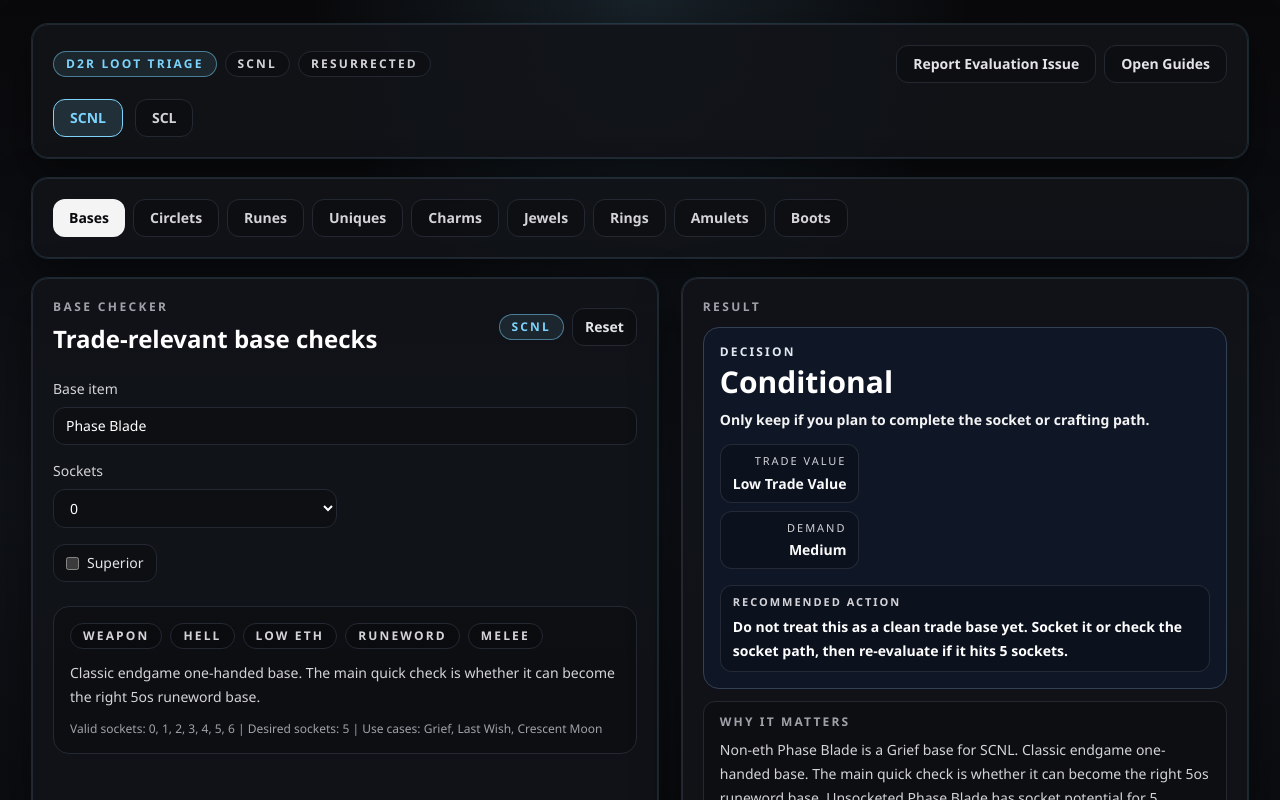
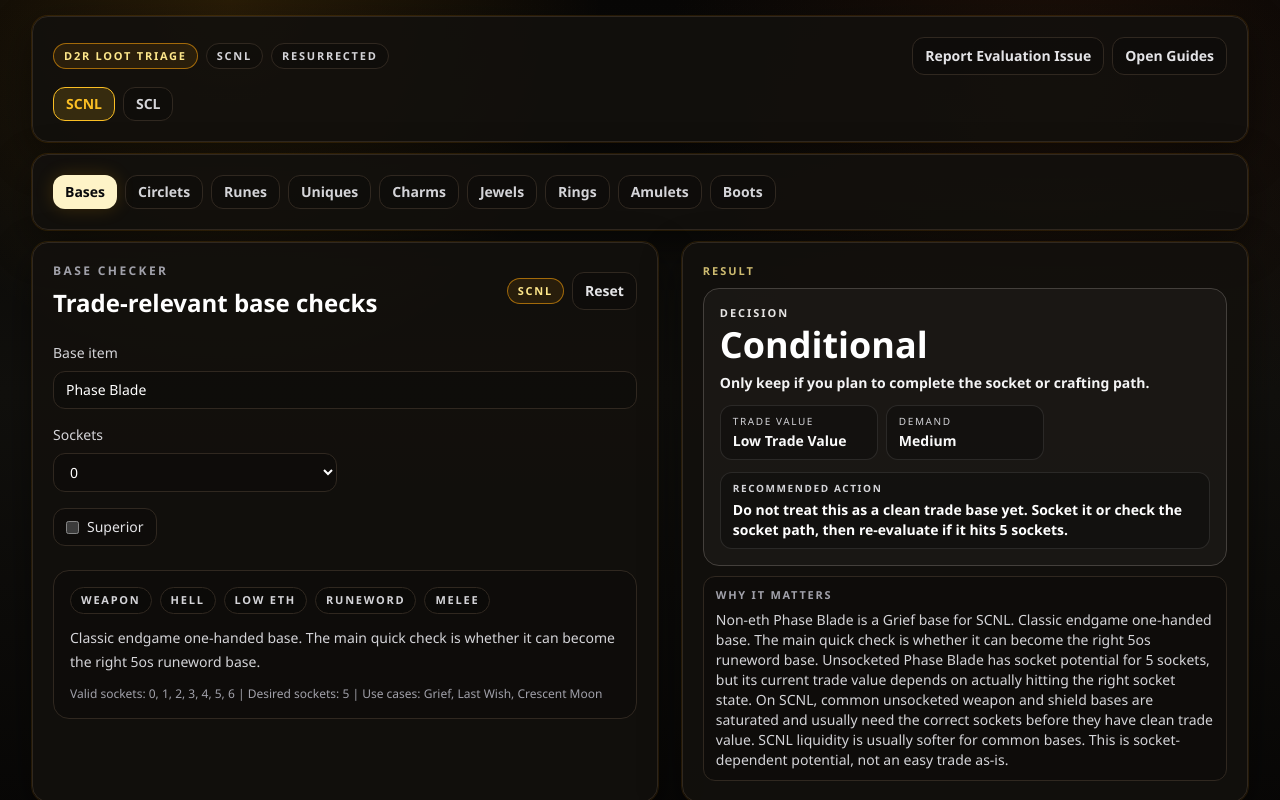
Before and after one commit to JaeBoz/d2r-loot-triage, a Next.js app: page / in a window 1280 px wide. Shown: the top 800 px of the page. Built offline with nearby package versions, Linux system fonts and the light colour scheme.

Commit message:
Polish triage UI: tighten results and add restrained Diablo styling

```diff
--- a/app/globals.css
+++ b/app/globals.css
@@ -18,8 +18,9 @@
   margin: 0;
   min-height: 100vh;
   background:
-    radial-gradient(circle at top, rgba(125, 211, 252, 0.12), transparent 28%),
-    linear-gradient(180deg, #09090b 0%, #0f1218 50%, #09090b 100%);
+    radial-gradient(circle at 18% 0%, rgba(245, 158, 11, 0.14), transparent 28%),
+    radial-gradient(circle at 82% 10%, rgba(120, 53, 15, 0.18), transparent 30%),
+    linear-gradient(180deg, #080706 0%, #11100d 48%, #080706 100%);
   color: #f4f4f5;
   font-family: "Segoe UI", Tahoma, Geneva, Verdana, sans-serif;
 }
@@ -36,5 +37,5 @@
 }
 
 ::selection {
-  background: rgba(125, 211, 252, 0.35);
+  background: rgba(245, 158, 11, 0.35);
 }
--- a/components/app-shell.tsx
+++ b/components/app-shell.tsx
@@ -21,10 +21,10 @@
   const [category, setCategory] = useState<ItemCategory>("Bases");
 
   return (
-    <main className="mx-auto flex min-h-screen max-w-7xl flex-col gap-5 px-4 py-6 sm:px-6 lg:px-8">
+    <main className="mx-auto flex min-h-screen max-w-7xl flex-col gap-3 px-3 py-4 sm:px-5 lg:px-8">
       <header>
         <Card className="overflow-hidden">
-          <div className="flex flex-wrap items-center justify-between gap-4">
+          <div className="flex flex-wrap items-center justify-between gap-3">
             <div className="flex flex-wrap items-center gap-2">
               <Pill active>D2R Loot Triage</Pill>
               <Pill>{mode}</Pill>
@@ -32,7 +32,7 @@
             </div>
             <div className="flex flex-wrap items-center gap-2">
               <a
-                className="rounded-xl border border-border bg-black/20 px-4 py-2 text-sm font-semibold text-zinc-200 transition hover:border-zinc-500 hover:text-white"
+                className="rounded-xl border border-border bg-black/20 px-3 py-2 text-sm font-semibold text-zinc-200 transition hover:border-amber-500/60 hover:text-white"
                 href="https://forms.gle/TPfgMKG5xeRPPZqw6"
                 target="_blank"
                 rel="noreferrer noopener"
@@ -40,7 +40,7 @@
                 Report Evaluation Issue
               </a>
               <Link
-                className="rounded-xl border border-border bg-black/20 px-4 py-2 text-sm font-semibold text-zinc-200 transition hover:border-zinc-500 hover:text-white"
+                className="rounded-xl border border-border bg-black/20 px-3 py-2 text-sm font-semibold text-zinc-200 transition hover:border-amber-500/60 hover:text-white"
                 href="/reference"
               >
                 Open Guides
@@ -48,14 +48,14 @@
             </div>
           </div>
 
-          <div className="mt-4 flex flex-wrap gap-3">
+          <div className="mt-3 flex flex-wrap gap-2">
             {MODE_OPTIONS.map((option) => (
               <button
                 key={option.value}
-                className={`rounded-xl border px-4 py-2 text-sm font-semibold transition ${
+                className={`rounded-xl border px-3 py-1.5 text-sm font-semibold transition ${
                   mode === option.value
                     ? "border-accent bg-accent/15 text-accent"
-                    : "border-border bg-black/20 text-zinc-300 hover:border-zinc-500 hover:text-white"
+                    : "border-border bg-black/20 text-zinc-300 hover:border-amber-500/60 hover:text-white"
                 }`}
                 onClick={() => setMode(option.value)}
                 type="button"
@@ -72,10 +72,10 @@
           {CATEGORY_TABS.map((tab) => (
             <button
               key={tab}
-              className={`rounded-xl px-4 py-2 text-sm font-semibold transition ${
+              className={`rounded-xl px-3 py-1.5 text-sm font-semibold transition ${
                 category === tab
-                  ? "bg-zinc-100 text-zinc-950"
-                  : "border border-border bg-black/20 text-zinc-300 hover:border-zinc-500 hover:text-white"
+                  ? "bg-amber-100 text-zinc-950 shadow-[0_0_18px_rgba(245,158,11,0.18)]"
+                  : "border border-border bg-black/20 text-zinc-300 hover:border-amber-500/60 hover:text-white"
               }`}
               onClick={() => setCategory(tab)}
               type="button"
--- a/components/result-panel.tsx
+++ b/components/result-panel.tsx
@@ -23,49 +23,56 @@
   emptyMessage?: string;
 }) {
   const decision = mapDecisionOutput(result);
+  const isStrongResult = result.priority === "High Trade Value" || result.priority === "Premium Trade Value";
 
   return (
-    <Card className="h-fit">
-      <p className="text-xs font-semibold uppercase tracking-[0.2em] text-zinc-400">Result</p>
+    <Card
+      className={`h-fit ${
+        isStrongResult
+          ? "border-amber-500/35 bg-gradient-to-br from-amber-950/30 via-panel/95 to-black/30 shadow-[0_0_0_1px_rgba(245,158,11,0.18),0_18px_50px_rgba(0,0,0,0.5)]"
+          : ""
+      }`}
+    >
+      <p className="text-[11px] font-semibold uppercase tracking-[0.18em] text-amber-200/80">Result</p>
       {hasInput ? (
         <>
-          <div className={`mt-3 rounded-2xl border p-4 ${VERDICT_STYLES[result.verdict]}`}>
-            <div className="flex flex-wrap items-start justify-between gap-3">
+          <div className={`mt-2 rounded-2xl border p-3 sm:p-4 ${VERDICT_STYLES[result.verdict]}`}>
+            <div className="flex flex-col gap-3">
               <div>
-                <p className="text-xs font-semibold uppercase tracking-[0.18em]">Decision</p>
-                <h3 className="mt-1 text-3xl font-black text-white">{decision.label}</h3>
-                <p className="mt-2 max-w-md text-sm font-semibold leading-6 text-zinc-100">{decision.actionLine}</p>
+                <p className="text-[11px] font-semibold uppercase tracking-[0.18em] text-current/80">Decision</p>
+                <h3 className="mt-1 text-3xl font-black leading-none text-white sm:text-4xl">{decision.label}</h3>
+                <p className="mt-2 max-w-xl text-sm font-semibold leading-5 text-zinc-100">{decision.actionLine}</p>
               </div>
 
-              <div className="grid gap-2 sm:text-right">
-                <div className="rounded-xl border border-white/10 bg-black/20 px-3 py-2">
-                  <p className="text-[11px] uppercase tracking-[0.18em] text-zinc-300">Trade Value</p>
-                  <p className="mt-1 text-sm font-semibold text-zinc-50">{result.priority}</p>
+              <div className="grid gap-2 sm:grid-cols-3">
+                <div className="rounded-xl border border-white/10 bg-black/25 px-3 py-2">
+                  <p className="text-[10px] uppercase tracking-[0.16em] text-zinc-300">Trade Value</p>
+                  <p className="mt-0.5 text-sm font-semibold text-zinc-50">{result.priority}</p>
                 </div>
-                <div className="rounded-xl border border-white/10 bg-black/20 px-3 py-2">
-                  <p className="text-[11px] uppercase tracking-[0.18em] text-zinc-300">Demand</p>
-                  <p className="mt-1 text-sm font-semibold text-zinc-50">{result.liquidity}</p>
+                <div className="rounded-xl border border-white/10 bg-black/25 px-3 py-2">
+                  <p className="text-[10px] uppercase tracking-[0.16em] text-zinc-300">Demand</p>
+                  <p className="mt-0.5 text-sm font-semibold text-zinc-50">{result.liquidity}</p>
                 </div>
                 {typeof result.qualityScore === "number" ? (
-                  <div className="rounded-xl border border-white/10 bg-black/20 px-3 py-2">
-                    <p className="text-[11px] uppercase tracking-[0.18em] text-zinc-300">Score</p>
-                    <p className="mt-1 text-sm font-semibold text-zinc-50">{result.qualityScore}</p>
+                  <div className="rounded-xl border border-white/10 bg-black/25 px-3 py-2">
+                    <p className="text-[10px] uppercase tracking-[0.16em] text-zinc-300">Score</p>
+                    <p className="mt-0.5 text-sm font-semibold text-zinc-50">{result.qualityScore}</p>
                   </div>
                 ) : null}
               </div>
             </div>
 
-            <div className="mt-4 rounded-xl border border-white/10 bg-black/20 px-3 py-2">
-              <p className="text-[11px] font-semibold uppercase tracking-[0.18em] text-zinc-300">Recommended Action</p>
-              <p className="mt-1 text-sm font-semibold leading-6 text-white">{result.recommendedAction}</p>
-              {decision.caveat ? <p className="mt-2 text-xs leading-5 text-zinc-300">{decision.caveat}</p> : null}
+            <div className="mt-3 rounded-xl border border-white/10 bg-black/25 px-3 py-2">
+              <p className="text-[10px] font-semibold uppercase tracking-[0.16em] text-zinc-300">Recommended Action</p>
+              <p className="mt-1 text-sm font-semibold leading-5 text-white">{result.recommendedAction}</p>
+              {decision.caveat ? <p className="mt-1.5 text-xs leading-5 text-zinc-300">{decision.caveat}</p> : null}
             </div>
           </div>
 
           {result.archetypeTags?.length ? (
-            <div className="mt-3 rounded-xl border border-border bg-black/20 px-4 py-3">
-              <p className="text-xs font-semibold uppercase tracking-[0.18em] text-zinc-400">Context</p>
-              <div className="mt-3 flex flex-wrap gap-2">
+            <div className="mt-2.5 rounded-xl border border-border bg-black/20 px-3 py-2.5">
+              <p className="text-[11px] font-semibold uppercase tracking-[0.16em] text-zinc-400">Context</p>
+              <div className="mt-2 flex flex-wrap gap-2">
                 {result.archetypeTags.map((tag) => (
                   <Pill key={tag}>{tag}</Pill>
                 ))}
@@ -73,13 +80,13 @@
             </div>
           ) : null}
 
-          <div className="mt-3 rounded-xl border border-border bg-black/20 px-4 py-3">
-            <p className="text-xs font-semibold uppercase tracking-[0.18em] text-zinc-400">Why It Matters</p>
-            <p className="mt-2 text-sm leading-6 text-zinc-300">{result.explanation}</p>
+          <div className="mt-2.5 rounded-xl border border-border bg-black/20 px-3 py-2.5">
+            <p className="text-[11px] font-semibold uppercase tracking-[0.16em] text-zinc-400">Why It Matters</p>
+            <p className="mt-1.5 text-sm leading-5 text-zinc-300">{result.explanation}</p>
           </div>
         </>
       ) : (
-        <div className="mt-3 rounded-2xl border border-dashed border-border bg-black/20 px-4 py-8 text-sm leading-6 text-zinc-400">
+        <div className="mt-2 rounded-2xl border border-dashed border-border bg-black/20 px-4 py-6 text-sm leading-6 text-zinc-400">
           {emptyMessage}
         </div>
       )}
--- a/components/ui.tsx
+++ b/components/ui.tsx
@@ -6,7 +6,7 @@
   className
 }: PropsWithChildren<{ className?: string }>) {
   return (
-    <section className={clsx("rounded-2xl border border-border bg-panel/90 p-5 shadow-glow", className)}>
+    <section className={clsx("rounded-2xl border border-border bg-panel/90 p-4 shadow-glow sm:p-5", className)}>
       {children}
     </section>
   );
@@ -19,8 +19,8 @@
   return (
     <span
       className={clsx(
-        "inline-flex rounded-full border px-3 py-1 text-xs font-semibold uppercase tracking-[0.18em]",
-        active ? "border-accent/50 bg-accent/10 text-accent" : "border-border bg-black/20 text-zinc-300"
+        "inline-flex rounded-full border px-2.5 py-1 text-[11px] font-semibold uppercase tracking-[0.16em]",
+        active ? "border-highlight/60 bg-highlight/10 text-amber-200" : "border-border bg-black/20 text-zinc-300"
       )}
     >
       {children}
--- a/lib/constants.ts
+++ b/lib/constants.ts
@@ -19,10 +19,10 @@
 
 export const VERDICT_STYLES: Record<Verdict, string> = {
   Ignore: "border-zinc-700 bg-zinc-900/70 text-zinc-300",
-  "Low Priority": "border-slate-700 bg-slate-900/80 text-slate-200",
-  Check: "border-cyan-500/40 bg-cyan-500/10 text-cyan-200",
-  "Check sockets": "border-sky-500/40 bg-sky-500/10 text-sky-200",
-  Keep: "border-emerald-500/40 bg-emerald-500/10 text-emerald-200",
-  List: "border-amber-500/40 bg-amber-500/10 text-amber-200",
-  Premium: "border-fuchsia-500/40 bg-fuchsia-500/10 text-fuchsia-200"
+  "Low Priority": "border-stone-700 bg-stone-900/80 text-stone-200",
+  Check: "border-amber-700/60 bg-amber-950/35 text-amber-100",
+  "Check sockets": "border-orange-600/50 bg-orange-950/30 text-orange-100",
+  Keep: "border-emerald-500/45 bg-emerald-950/30 text-emerald-100",
+  List: "border-amber-400/55 bg-amber-900/25 text-amber-100",
+  Premium: "border-yellow-300/60 bg-gradient-to-br from-yellow-500/20 via-amber-900/25 to-black/25 text-yellow-100"
 };
```
Also changed, not shown: components/unique-checker.tsx (+13 -11 lines), tailwind.config.ts (+4 -4 lines), 1 other file (tests, documents, lock files or other folders).
